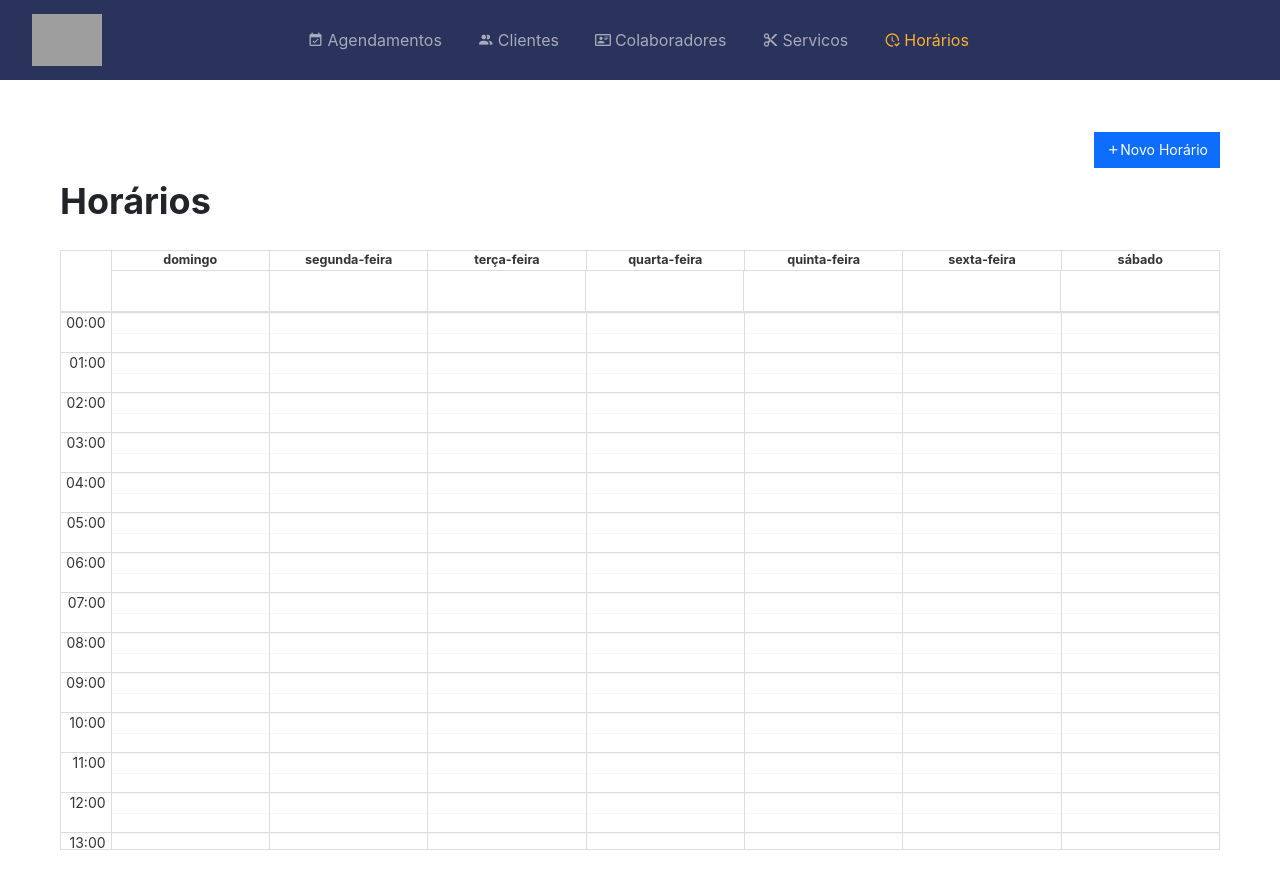
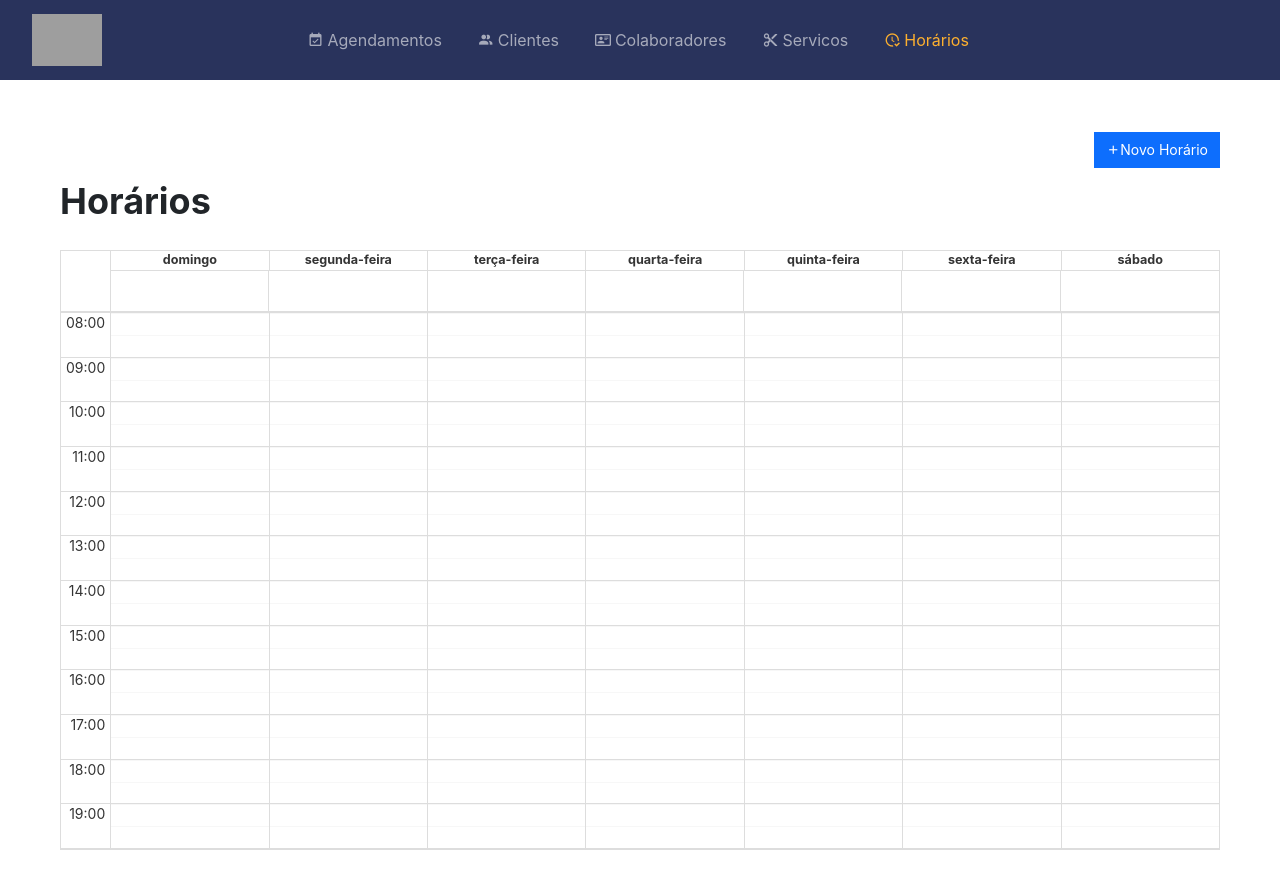
Before and after one commit to lucaadev/Barber-Booking-App, a React (Create React App) app in the folder web/: page /horarios in a window 1280 px wide. Shown: the top 888 px of the page. Built offline with nearby package versions, Linux system fonts and the light colour scheme; no server answers; grey boxes are pictures that could not be loaded.

Commit message:
Feat: add the opening hours

```diff
--- a/web/src/pages/horarios/index.jsx
+++ b/web/src/pages/horarios/index.jsx
@@ -276,6 +276,8 @@ const Horarios = () => {
 						selectable
 						defaultDate={semana[moment().day()]}
 						defaultView='week'
+						min={moment().startOf('day').add(8, 'hours').toDate()}
+						max={moment().startOf('day').add(20, 'hours').toDate()}
 						style={{ height: 600, zIndex: 0, position: 'relative' }}
 						onSelectEvent={(event) => {
 							dispatch(allServicos());
```
